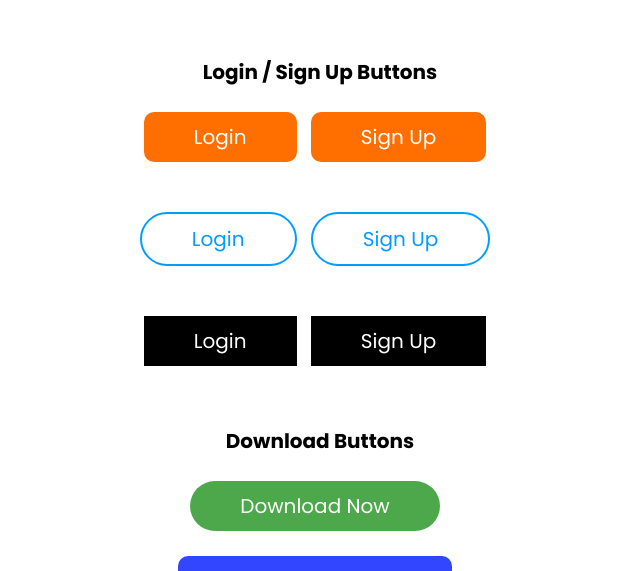
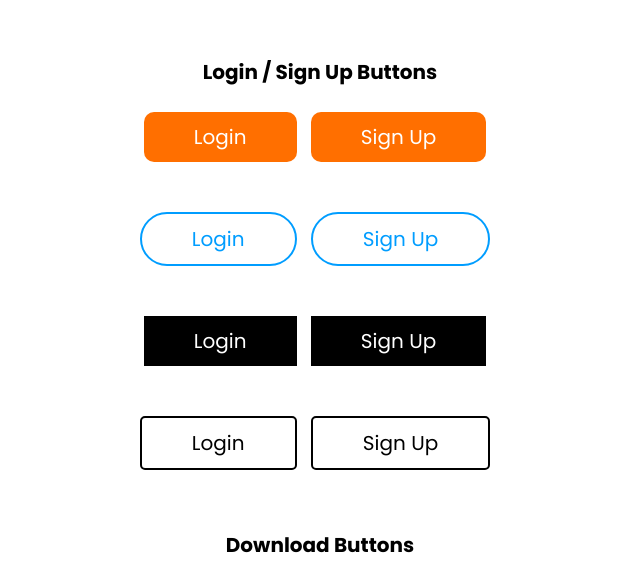
Before and after one commit to SnickiSnuck/button-designs-old, a plain HTML site: page index.html in a window 1280 px wide. Shown: the part 183-754 px from the top of the page, without its empty margins (320-960 px from the left). Drawn offline with Linux system fonts and the light colour scheme.

Commit message:
Add files via upload

```diff
--- a/index.html
+++ b/index.html
@@ -23,6 +23,9 @@
       <button class="button0103">Login</button>
       <button class="button0103">Sign Up</button> <br>
 
+      <button class="button0104">Login</button>
+      <button class="button0104">Sign Up</button> <br>
+
     <p>Download Buttons</p>
       <button class="button0201">Download Now</button> <br>
       <button class="button0202">Download Now &rarr;</button> <br>
--- a/style.css
+++ b/style.css
@@ -56,7 +56,6 @@ p {
 
 .button0101:active {
   opacity: 0.5;
-  border-radius: 5px;
 }
 
 
@@ -82,15 +81,14 @@ p {
 }
 
 .button0102:hover {
-  opacity: 0.75;
+  opacity: 1;
   box-shadow: 0px 10px 20px rgb(0, 0, 0, 0.25);
   color: white;
   background-color: rgb(0, 157, 255);
-  border-radius: 20px;
 }
 
 .button0102:active {
-  opacity: 0.5;
+  opacity: 0.8;
 }
 
 
@@ -120,6 +118,37 @@ p {
 }
 
 .button0103:active {
+  opacity: 0.7;
+}
+
+
+
+.button0104 {
+  font-family: Poppins;
+  margin-top: 50px;
+  margin-right: 10px;
+  padding-top: 10px;
+  padding-bottom: 10px;
+  padding-left: 50px;
+  padding-right: 50px;
+  border-radius: 5px;
+  border-style: solid;
+  border-color: rgb(0, 0, 0);
+  background-color: rgb(255, 255, 255);
+  color: rgb(0, 0, 0);
+  font-size: 20px;
+  transition: 0.15s;
+  cursor: pointer;
+}
+
+.button0104:hover {
+  font-weight: bold;
+  background-color: rgb(0, 0, 0);
+  color: white;
+  box-shadow: 0px 10px 20px rgb(0, 0, 0, 0.2);
+}
+
+.button0104:active {
   opacity: 0.7;
 }
 
```
